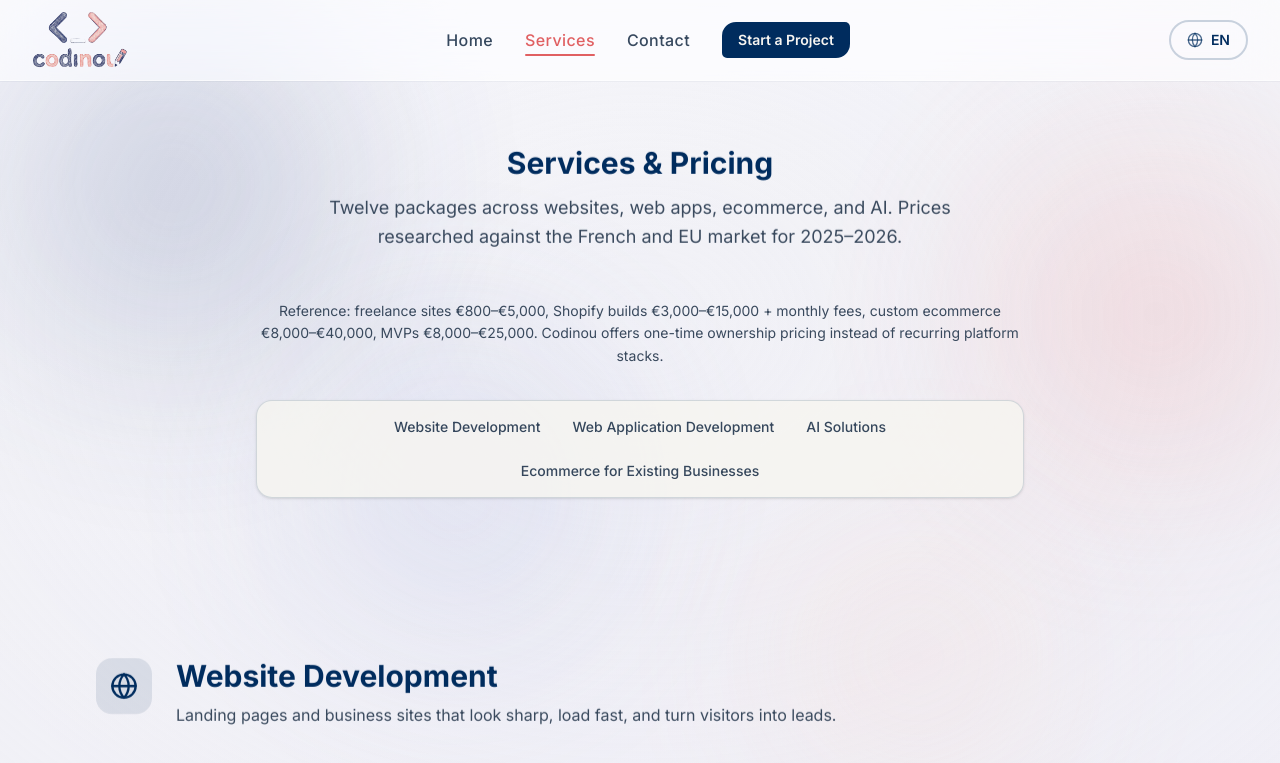
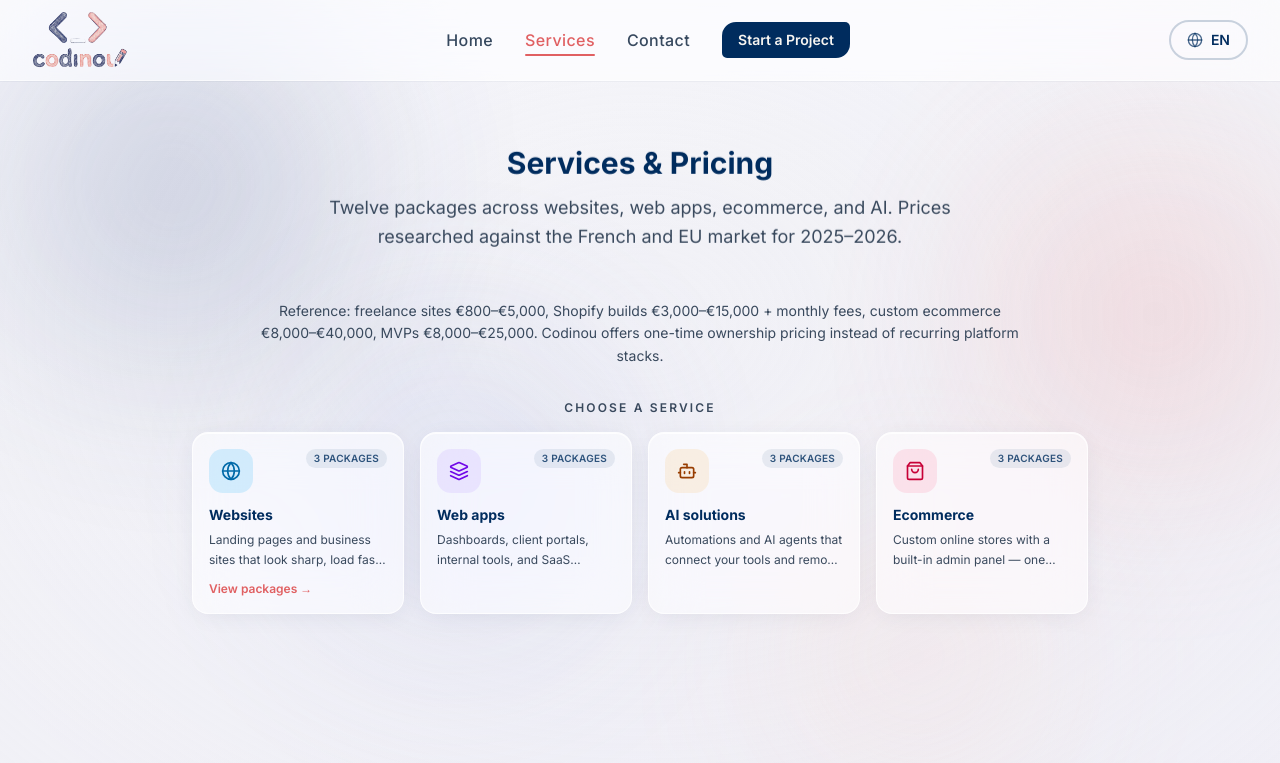
Before and after one commit to hamzahomer12/codinou, a Next.js app: page /services in a window 1280 px wide. Shown: the top 763 px of the page. Built offline with nearby package versions, Linux system fonts and the light colour scheme.

Commit message:
card of core product in services

```diff
--- a/app/services/page.tsx
+++ b/app/services/page.tsx
@@ -36,7 +36,7 @@ export default function ServicesPage() {
           <p className="mx-auto mb-8 max-w-3xl text-center text-sm leading-relaxed text-muted-foreground">
             {t("services.pricingNote")}
           </p>
-          <ServicesNav t={t} className="mx-auto max-w-3xl" />
+          <ServicesNav t={t} className="mx-auto max-w-4xl" />
         </PageSection>
 
         {SERVICE_IDS.map((serviceId, index) => {
--- a/components/services-nav.tsx
+++ b/components/services-nav.tsx
@@ -1,8 +1,37 @@
 "use client"
 
+import { useEffect, useState } from "react"
 import Link from "next/link"
+import { Bot, Globe, Layers, ShoppingBag } from "lucide-react"
 import { cn } from "@/lib/utils"
-import { SERVICE_IDS, type ServiceId } from "@/lib/services-data"
+import { SERVICE_IDS, SERVICE_PACKAGES, type ServiceId } from "@/lib/services-data"
+import type { LucideIcon } from "lucide-react"
+
+const SERVICE_META: Record<
+  ServiceId,
+  { icon: LucideIcon; accent: string; iconBg: string }
+> = {
+  website: {
+    icon: Globe,
+    accent: "group-hover:border-sky-200/80 group-data-[active=true]:border-sky-300/90",
+    iconBg: "bg-sky-500/10 text-sky-700 group-data-[active=true]:bg-sky-500/15",
+  },
+  webapp: {
+    icon: Layers,
+    accent: "group-hover:border-violet-200/80 group-data-[active=true]:border-violet-300/90",
+    iconBg: "bg-violet-500/10 text-violet-700 group-data-[active=true]:bg-violet-500/15",
+  },
+  ai: {
+    icon: Bot,
+    accent: "group-hover:border-amber-200/80 group-data-[active=true]:border-amber-300/90",
+    iconBg: "bg-amber-500/10 text-amber-800 group-data-[active=true]:bg-amber-500/15",
+  },
+  ecommerce: {
+    icon: ShoppingBag,
+    accent: "group-hover:border-rose-200/80 group-data-[active=true]:border-rose-300/90",
+    iconBg: "bg-rose-500/10 text-rose-700 group-data-[active=true]:bg-rose-500/15",
+  },
+}
 
 interface ServicesNavProps {
   t: (key: string) => string
@@ -10,23 +39,79 @@ interface ServicesNavProps {
 }
 
 export function ServicesNav({ t, className }: ServicesNavProps) {
+  const [activeId, setActiveId] = useState<ServiceId | null>(null)
+
+  useEffect(() => {
+    const sections = SERVICE_IDS.map((id) => document.getElementById(id)).filter(Boolean) as HTMLElement[]
+    if (sections.length === 0) return
+
+    const observer = new IntersectionObserver(
+      (entries) => {
+        const visible = entries
+          .filter((e) => e.isIntersecting)
+          .sort((a, b) => b.intersectionRatio - a.intersectionRatio)
+        if (visible[0]?.target.id) {
+          setActiveId(visible[0].target.id as ServiceId)
+        }
+      },
+      { rootMargin: "-30% 0px -55% 0px", threshold: [0.1, 0.25, 0.5] },
+    )
+
+    sections.forEach((section) => observer.observe(section))
+    return () => observer.disconnect()
+  }, [])
+
   return (
-    <nav
-      aria-label={t("nav.services")}
-      className={cn(
-        "flex flex-wrap justify-center gap-2 rounded-2xl border border-primary/15 bg-card/80 p-2 shadow-sm",
-        className,
-      )}
-    >
-      {SERVICE_IDS.map((id) => (
-        <Link
-          key={id}
-          href={`#${id}`}
-          className="rounded-xl px-3 py-2 text-sm font-medium text-foreground/80 transition-colors hover:bg-primary/5 hover:text-primary focus:outline-none focus-visible:ring-2 focus-visible:ring-ring"
-        >
-          {t(`service.${id}.name`)}
-        </Link>
-      ))}
+    <nav aria-label={t("nav.services")} className={cn("w-full", className)}>
+      <p className="mb-4 text-center text-xs font-semibold uppercase tracking-[0.18em] text-muted-foreground">
+        {t("services.nav.kicker")}
+      </p>
+      <ul className="grid grid-cols-2 gap-3 lg:grid-cols-4 lg:gap-4">
+        {SERVICE_IDS.map((id) => {
+          const meta = SERVICE_META[id]
+          const Icon = meta.icon
+          const packageCount = SERVICE_PACKAGES[id].length
+          const isActive = activeId === id
+
+          return (
+            <li key={id}>
+              <Link
+                href={`#${id}`}
+                data-active={isActive}
+                className={cn(
+                  "card-lift group flex h-full flex-col rounded-2xl border border-white/70 p-4 transition-all duration-300",
+                  "glass-ios hover:border-white/90 focus:outline-none focus-visible:ring-2 focus-visible:ring-ring",
+                  "data-[active=true]:border-primary/25 data-[active=true]:bg-white/70 data-[active=true]:shadow-md",
+                  meta.accent,
+                )}
+              >
+                <div className="mb-3 flex items-start justify-between gap-2">
+                  <span
+                    className={cn(
+                      "inline-flex h-11 w-11 items-center justify-center rounded-xl transition-colors duration-300",
+                      meta.iconBg,
+                    )}
+                  >
+                    <Icon className="h-5 w-5" aria-hidden />
+                  </span>
+                  <span className="rounded-full bg-primary/8 px-2 py-0.5 text-[10px] font-semibold uppercase tracking-wide text-primary/80">
+                    {packageCount} {t("services.nav.packages")}
+                  </span>
+                </div>
+                <span className="text-sm font-bold leading-snug text-primary">
+                  {t(`services.nav.${id}`)}
+                </span>
+                <span className="mt-1.5 line-clamp-2 text-xs leading-relaxed text-muted-foreground">
+                  {t(`service.${id}.desc`)}
+                </span>
+                <span className="mt-3 text-xs font-semibold text-secondary opacity-0 transition-opacity duration-300 group-hover:opacity-100 group-data-[active=true]:opacity-100">
+                  {t("services.nav.jump")} →
+                </span>
+              </Link>
+            </li>
+          )
+        })}
+      </ul>
     </nav>
   )
 }
--- a/lib/translations/en.ts
+++ b/lib/translations/en.ts
@@ -228,6 +228,14 @@ export const en = {
 
   "cta.title": "Ready to start?",
   "cta.subtitle": "Pick a package or tell us about your idea. We reply within one business day.",
+
+  "services.nav.kicker": "Choose a service",
+  "services.nav.website": "Websites",
+  "services.nav.webapp": "Web apps",
+  "services.nav.ai": "AI solutions",
+  "services.nav.ecommerce": "Ecommerce",
+  "services.nav.packages": "packages",
+  "services.nav.jump": "View packages",
 
   "services.title": "Services & Pricing",
   "services.subtitle":
--- a/lib/translations/fr.ts
+++ b/lib/translations/fr.ts
@@ -230,6 +230,14 @@ export const fr: Record<TranslationKey, string> = {
 
   "cta.title": "Prêt à démarrer ?",
   "cta.subtitle": "Choisissez un forfait ou décrivez votre idée. Réponse sous un jour ouvré.",
+
+  "services.nav.kicker": "Choisir un service",
+  "services.nav.website": "Sites web",
+  "services.nav.webapp": "Applications",
+  "services.nav.ai": "Solutions IA",
+  "services.nav.ecommerce": "E-commerce",
+  "services.nav.packages": "forfaits",
+  "services.nav.jump": "Voir les forfaits",
 
   "services.title": "Services & tarifs",
   "services.subtitle":
```
